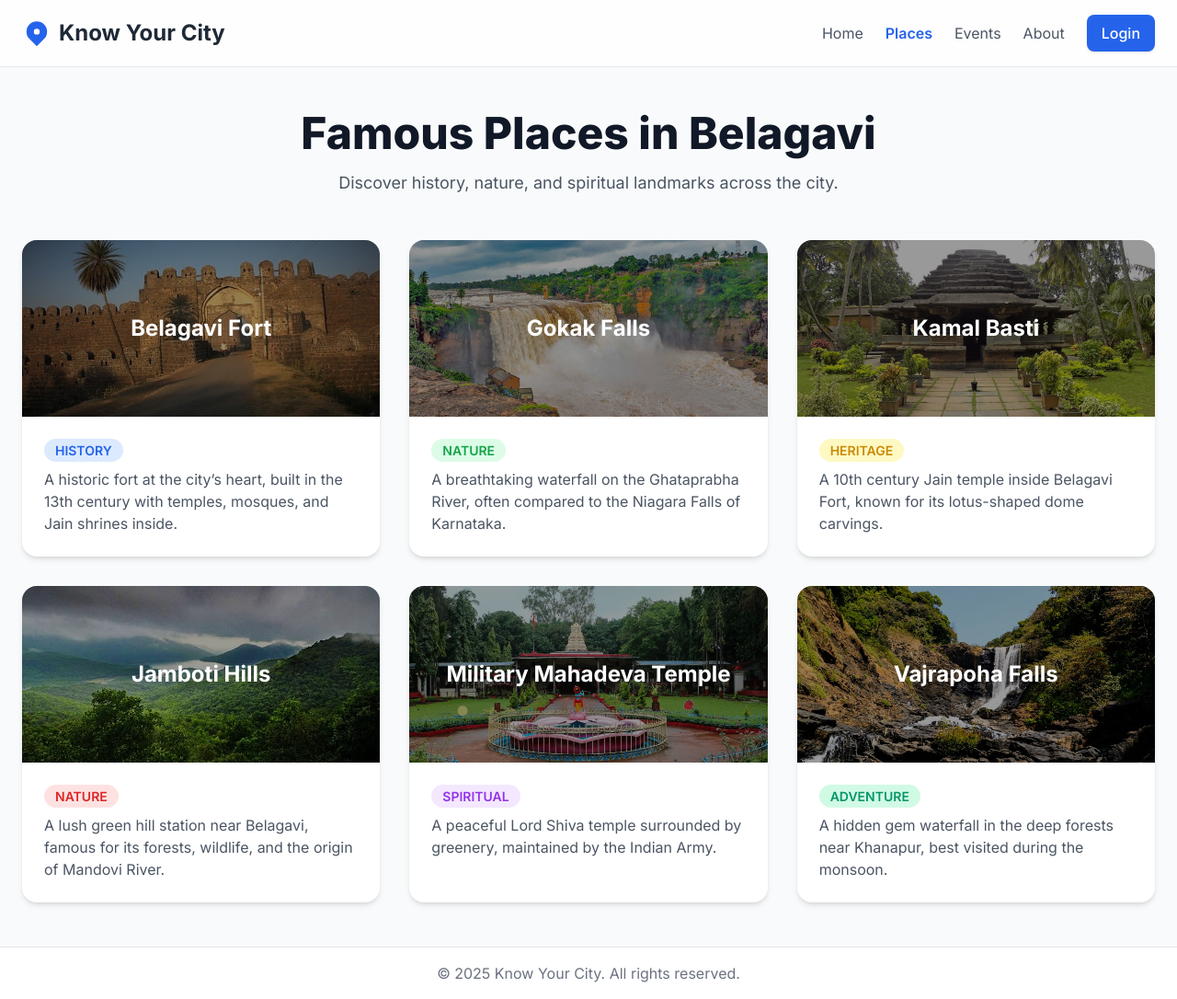
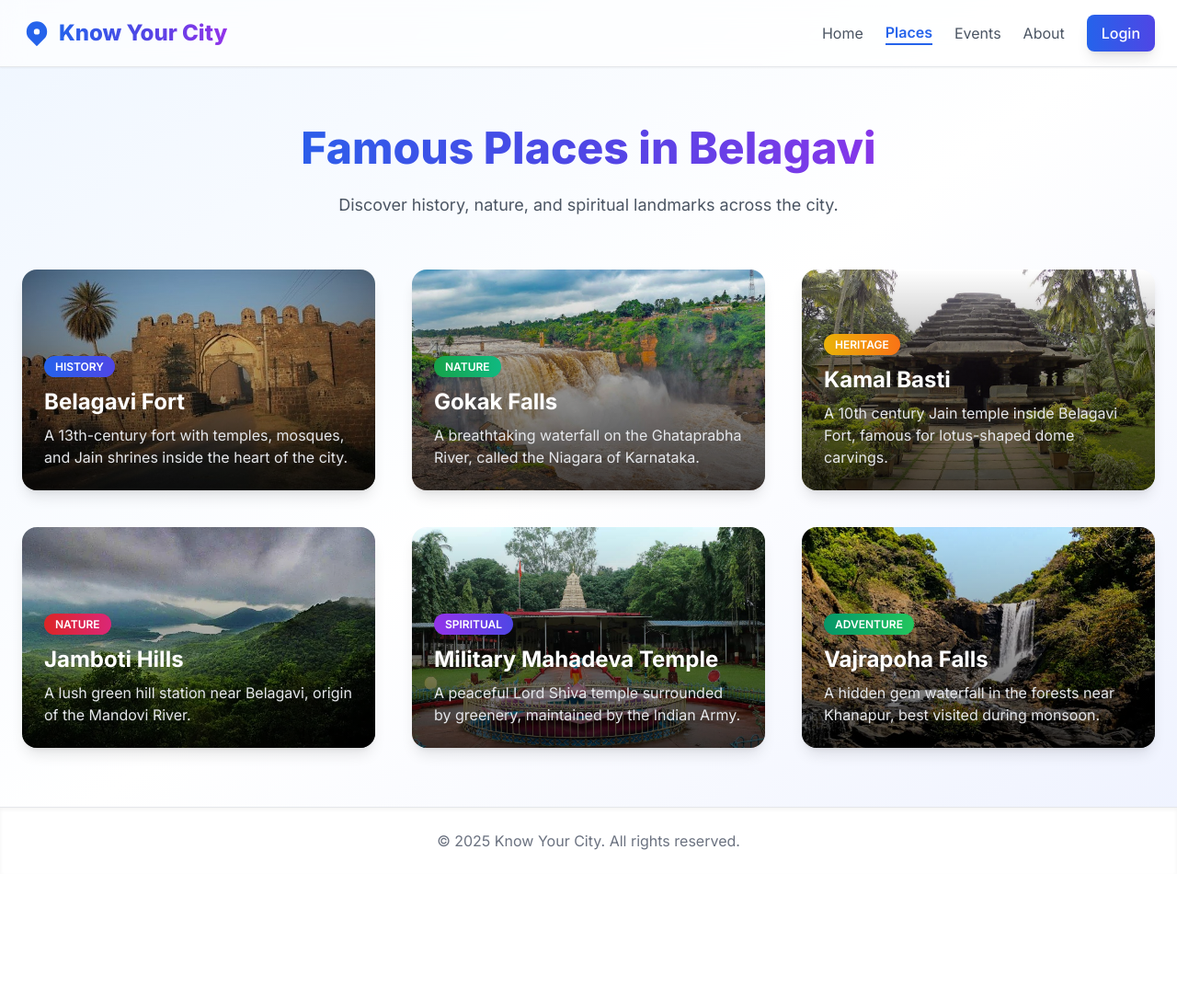
Before and after one commit to mallikarjun-codes/know-your-city, a plain HTML site: page places.html in a window 1280 px wide. Shown: the whole page at 92% size. After the commit the page ends 950 px from the top, so only its background shows below. Drawn offline with nearby package versions, Linux system fonts and the light colour scheme.

Commit message:
update: improved gradients, navbar logo, and fixed heading text cut-off

```diff
--- a/places.html
+++ b/places.html
@@ -24,126 +24,104 @@
     }
   </script>
 </head>
-<body class="bg-gray-50 text-gray-800">
+<body class="bg-gradient-to-br from-blue-50 via-white to-indigo-50 text-gray-800">
   <div class="flex flex-col min-h-screen">
 
     <!-- Header -->
-    <header class="bg-white/80 backdrop-blur-md border-b border-gray-200 sticky top-0 z-50">
+    <header class="bg-white/70 backdrop-blur-md border-b border-gray-200 sticky top-0 z-50 shadow-sm">
       <nav class="container mx-auto px-6 py-4 flex justify-between items-center">
         <a href="home.html" class="flex items-center space-x-2">
           <svg xmlns="http://www.w3.org/2000/svg" class="h-8 w-8 text-blue-600" viewBox="0 0 20 20" fill="currentColor">
             <path fill-rule="evenodd" d="M5.05 4.05a7 7 0 119.9 9.9L10 18.9l-4.95-4.95a7 7 0 010-9.9zM10 11a2 2 0 100-4 2 2 0 000 4z" clip-rule="evenodd" />
           </svg>
-          <span class="text-2xl font-bold text-gray-800">Know Your City</span>
+          <span class="text-2xl font-extrabold bg-gradient-to-r from-blue-600 via-indigo-600 to-purple-600 bg-clip-text text-transparent">Know Your City</span>
         </a>
         <div class="hidden md:flex items-center space-x-6">
-          <a href="home.html" class="text-gray-600 hover:text-blue-600">Home</a>
-          <a href="places.html" class="text-blue-600 font-semibold">Places</a>
-          <a href="event.html" class="text-gray-600 hover:text-blue-600">Events</a>
-          <a href="about.html" class="text-gray-600 hover:text-blue-600">About</a>
-          <a href="login.html" class="bg-blue-600 text-white px-4 py-2 rounded-lg font-medium hover:bg-blue-700 shadow">Login</a>
+          <a href="home.html" class="text-gray-600 hover:text-blue-600 transition">Home</a>
+          <a href="places.html" class="text-blue-600 font-semibold border-b-2 border-blue-600">Places</a>
+          <a href="event.html" class="text-gray-600 hover:text-blue-600 transition">Events</a>
+          <a href="about.html" class="text-gray-600 hover:text-blue-600 transition">About</a>
+          <a href="login.html" class="bg-gradient-to-r from-blue-600 to-indigo-600 text-white px-4 py-2 rounded-lg font-medium hover:scale-105 shadow-lg transition">Login</a>
         </div>
-        <!-- Mobile menu button -->
-        <button class="md:hidden text-gray-600">
-          <svg xmlns="http://www.w3.org/2000/svg" class="h-6 w-6" fill="none" viewBox="0 0 24 24" stroke="currentColor">
-            <path stroke-linecap="round" stroke-linejoin="round" stroke-width="2" d="M4 6h16M4 12h16m-7 6h7" />
-          </svg>
-        </button>
       </nav>
     </header>
 
     <!-- Main Content -->
     <main class="flex-grow">
-      <div class="container mx-auto px-6 py-12">
+      <div class="container mx-auto px-6 py-16">
         <div class="max-w-3xl mx-auto text-center">
-          <h1 class="text-4xl md:text-5xl font-extrabold text-gray-900">Famous Places in Belagavi</h1>
+          <h1 class="text-4xl md:text-5xl font-extrabold leading-relaxed bg-gradient-to-r from-blue-600 via-indigo-600 to-purple-600 bg-clip-text text-transparent pb-2">
+            Famous Places in Belagavi
+          </h1>
           <p class="mt-4 text-lg text-gray-600">Discover history, nature, and spiritual landmarks across the city.</p>
         </div>
 
         <!-- Places Grid -->
-        <div class="grid grid-cols-1 md:grid-cols-2 lg:grid-cols-3 gap-8 mt-12">
+        <div class="grid grid-cols-1 md:grid-cols-2 lg:grid-cols-3 gap-10 mt-14">
 
           <!-- Card 1 -->
-          <div class="bg-white rounded-2xl shadow-md overflow-hidden hover:-translate-y-2 transition">
-            <div class="relative w-full h-48">
-              <img src="Belgaum_Fort.jpg" alt="Belagavi Fort" class="w-full h-full object-cover">
-              <div class="absolute inset-0 bg-black/40 flex items-center justify-center">
-                <h3 class="text-2xl font-bold text-white">Belagavi Fort</h3>
-              </div>
-            </div>
-            <div class="p-6">
-              <span class="text-sm font-semibold text-blue-600 bg-blue-100 px-3 py-1 rounded-full">HISTORY</span>
-              <p class="mt-2 text-gray-600">A historic fort at the city’s heart, built in the 13th century with temples, mosques, and Jain shrines inside.</p>
+          <div class="relative rounded-2xl overflow-hidden shadow-lg hover:shadow-2xl transform hover:-translate-y-2 transition">
+            <img src="Belgaum_Fort.jpg" alt="Belagavi Fort" class="w-full h-60 object-cover">
+            <div class="absolute inset-0 bg-gradient-to-t from-black/70 to-transparent"></div>
+            <div class="absolute bottom-0 p-6 text-white z-10">
+              <span class="text-xs font-semibold bg-gradient-to-r from-blue-600 to-indigo-600 px-3 py-1 rounded-full">HISTORY</span>
+              <h3 class="mt-3 text-2xl font-bold">Belagavi Fort</h3>
+              <p class="mt-2 text-gray-200">A 13th-century fort with temples, mosques, and Jain shrines inside the heart of the city.</p>
             </div>
           </div>
 
           <!-- Card 2 -->
-          <div class="bg-white rounded-2xl shadow-md overflow-hidden hover:-translate-y-2 transition">
-            <div class="relative w-full h-48">
-              <img src="gokak_falls.jpg" alt="Gokak Falls" class="w-full h-full object-cover">
-              <div class="absolute inset-0 bg-black/40 flex items-center justify-center">
-                <h3 class="text-2xl font-bold text-white">Gokak Falls</h3>
-              </div>
-            </div>
-            <div class="p-6">
-              <span class="text-sm font-semibold text-green-600 bg-green-100 px-3 py-1 rounded-full">NATURE</span>
-              <p class="mt-2 text-gray-600">A breathtaking waterfall on the Ghataprabha River, often compared to the Niagara Falls of Karnataka.</p>
+          <div class="relative rounded-2xl overflow-hidden shadow-lg hover:shadow-2xl transform hover:-translate-y-2 transition">
+            <img src="gokak_falls.jpg" alt="Gokak Falls" class="w-full h-60 object-cover">
+            <div class="absolute inset-0 bg-gradient-to-t from-black/70 to-transparent"></div>
+            <div class="absolute bottom-0 p-6 text-white z-10">
+              <span class="text-xs font-semibold bg-gradient-to-r from-green-600 to-emerald-500 px-3 py-1 rounded-full">NATURE</span>
+              <h3 class="mt-3 text-2xl font-bold">Gokak Falls</h3>
+              <p class="mt-2 text-gray-200">A breathtaking waterfall on the Ghataprabha River, called the Niagara of Karnataka.</p>
             </div>
           </div>
 
           <!-- Card 3 -->
-          <div class="bg-white rounded-2xl shadow-md overflow-hidden hover:-translate-y-2 transition">
-            <div class="relative w-full h-48">
-              <img src="kamal_basti.jpeg" alt="Kamal Basti" class="w-full h-full object-cover">
-              <div class="absolute inset-0 bg-black/40 flex items-center justify-center">
-                <h3 class="text-2xl font-bold text-white">Kamal Basti</h3>
-              </div>
-            </div>
-            <div class="p-6">
-              <span class="text-sm font-semibold text-yellow-600 bg-yellow-100 px-3 py-1 rounded-full">HERITAGE</span>
-              <p class="mt-2 text-gray-600">A 10th century Jain temple inside Belagavi Fort, known for its lotus-shaped dome carvings.</p>
+          <div class="relative rounded-2xl overflow-hidden shadow-lg hover:shadow-2xl transform hover:-translate-y-2 transition">
+            <img src="kamal_basti.jpeg" alt="Kamal Basti" class="w-full h-60 object-cover">
+            <div class="absolute inset-0 bg-gradient-to-t from-black/70 to-transparent"></div>
+            <div class="absolute bottom-0 p-6 text-white z-10">
+              <span class="text-xs font-semibold bg-gradient-to-r from-yellow-500 to-orange-500 px-3 py-1 rounded-full">HERITAGE</span>
+              <h3 class="mt-3 text-2xl font-bold">Kamal Basti</h3>
+              <p class="mt-2 text-gray-200">A 10th century Jain temple inside Belagavi Fort, famous for lotus-shaped dome carvings.</p>
             </div>
           </div>
 
           <!-- Card 4 -->
-          <div class="bg-white rounded-2xl shadow-md overflow-hidden hover:-translate-y-2 transition">
-            <div class="relative w-full h-48">
-              <img src="jamboti_hills.webp" alt="Jamboti Hills" class="w-full h-full object-cover">
-              <div class="absolute inset-0 bg-black/40 flex items-center justify-center">
-                <h3 class="text-2xl font-bold text-white">Jamboti Hills</h3>
-              </div>
-            </div>
-            <div class="p-6">
-              <span class="text-sm font-semibold text-red-600 bg-red-100 px-3 py-1 rounded-full">NATURE</span>
-              <p class="mt-2 text-gray-600">A lush green hill station near Belagavi, famous for its forests, wildlife, and the origin of Mandovi River.</p>
+          <div class="relative rounded-2xl overflow-hidden shadow-lg hover:shadow-2xl transform hover:-translate-y-2 transition">
+            <img src="jamboti_hills.webp" alt="Jamboti Hills" class="w-full h-60 object-cover">
+            <div class="absolute inset-0 bg-gradient-to-t from-black/70 to-transparent"></div>
+            <div class="absolute bottom-0 p-6 text-white z-10">
+              <span class="text-xs font-semibold bg-gradient-to-r from-red-600 to-pink-600 px-3 py-1 rounded-full">NATURE</span>
+              <h3 class="mt-3 text-2xl font-bold">Jamboti Hills</h3>
+              <p class="mt-2 text-gray-200">A lush green hill station near Belagavi, origin of the Mandovi River.</p>
             </div>
           </div>
 
           <!-- Card 5 -->
-          <div class="bg-white rounded-2xl shadow-md overflow-hidden hover:-translate-y-2 transition">
-            <div class="relative w-full h-48">
-              <img src="Military_Mahadeva_Temple.jpg" alt="Military Mahadeva Temple" class="w-full h-full object-cover">
-              <div class="absolute inset-0 bg-black/40 flex items-center justify-center">
-                <h3 class="text-2xl font-bold text-white">Military Mahadeva Temple</h3>
-              </div>
-            </div>
-            <div class="p-6">
-              <span class="text-sm font-semibold text-purple-600 bg-purple-100 px-3 py-1 rounded-full">SPIRITUAL</span>
-              <p class="mt-2 text-gray-600">A peaceful Lord Shiva temple surrounded by greenery, maintained by the Indian Army.</p>
+          <div class="relative rounded-2xl overflow-hidden shadow-lg hover:shadow-2xl transform hover:-translate-y-2 transition">
+            <img src="Military_Mahadeva_Temple.jpg" alt="Military Mahadeva Temple" class="w-full h-60 object-cover">
+            <div class="absolute inset-0 bg-gradient-to-t from-black/70 to-transparent"></div>
+            <div class="absolute bottom-0 p-6 text-white z-10">
+              <span class="text-xs font-semibold bg-gradient-to-r from-purple-600 to-indigo-600 px-3 py-1 rounded-full">SPIRITUAL</span>
+              <h3 class="mt-3 text-2xl font-bold">Military Mahadeva Temple</h3>
+              <p class="mt-2 text-gray-200">A peaceful Lord Shiva temple surrounded by greenery, maintained by the Indian Army.</p>
             </div>
           </div>
 
           <!-- Card 6 -->
-          <div class="bg-white rounded-2xl shadow-md overflow-hidden hover:-translate-y-2 transition">
-            <div class="relative w-full h-48">
-              <img src="vajrapoha_falls.webp" alt="Vajrapoha Falls" class="w-full h-full object-cover">
-              <div class="absolute inset-0 bg-black/40 flex items-center justify-center">
-                <h3 class="text-2xl font-bold text-white">Vajrapoha Falls</h3>
-              </div>
-            </div>
-            <div class="p-6">
-              <span class="text-sm font-semibold text-emerald-600 bg-emerald-100 px-3 py-1 rounded-full">ADVENTURE</span>
-              <p class="mt-2 text-gray-600">A hidden gem waterfall in the deep forests near Khanapur, best visited during the monsoon.</p>
+          <div class="relative rounded-2xl overflow-hidden shadow-lg hover:shadow-2xl transform hover:-translate-y-2 transition">
+            <img src="vajrapoha_falls.webp" alt="Vajrapoha Falls" class="w-full h-60 object-cover">
+            <div class="absolute inset-0 bg-gradient-to-t from-black/70 to-transparent"></div>
+            <div class="absolute bottom-0 p-6 text-white z-10">
+              <span class="text-xs font-semibold bg-gradient-to-r from-emerald-600 to-green-500 px-3 py-1 rounded-full">ADVENTURE</span>
+              <h3 class="mt-3 text-2xl font-bold">Vajrapoha Falls</h3>
+              <p class="mt-2 text-gray-200">A hidden gem waterfall in the forests near Khanapur, best visited during monsoon.</p>
             </div>
           </div>
 
@@ -152,8 +130,8 @@
     </main>
 
     <!-- Footer -->
-    <footer class="bg-white border-t border-gray-200">
-      <div class="container mx-auto px-6 py-4 text-center text-gray-500">
+    <footer class="bg-white border-t border-gray-200 shadow-inner">
+      <div class="container mx-auto px-6 py-6 text-center text-gray-500">
         <p>&copy; 2025 Know Your City. All rights reserved.</p>
       </div>
     </footer>
```
Also changed, not shown: about.html (+29 -12 lines), event.html (+91 -44 lines), home.html (+53 -46 lines), login.html (+20 -7 lines), signup.html (+6 -3 lines), about_city (2).png (added), upcoming_event_banner.png (added).
